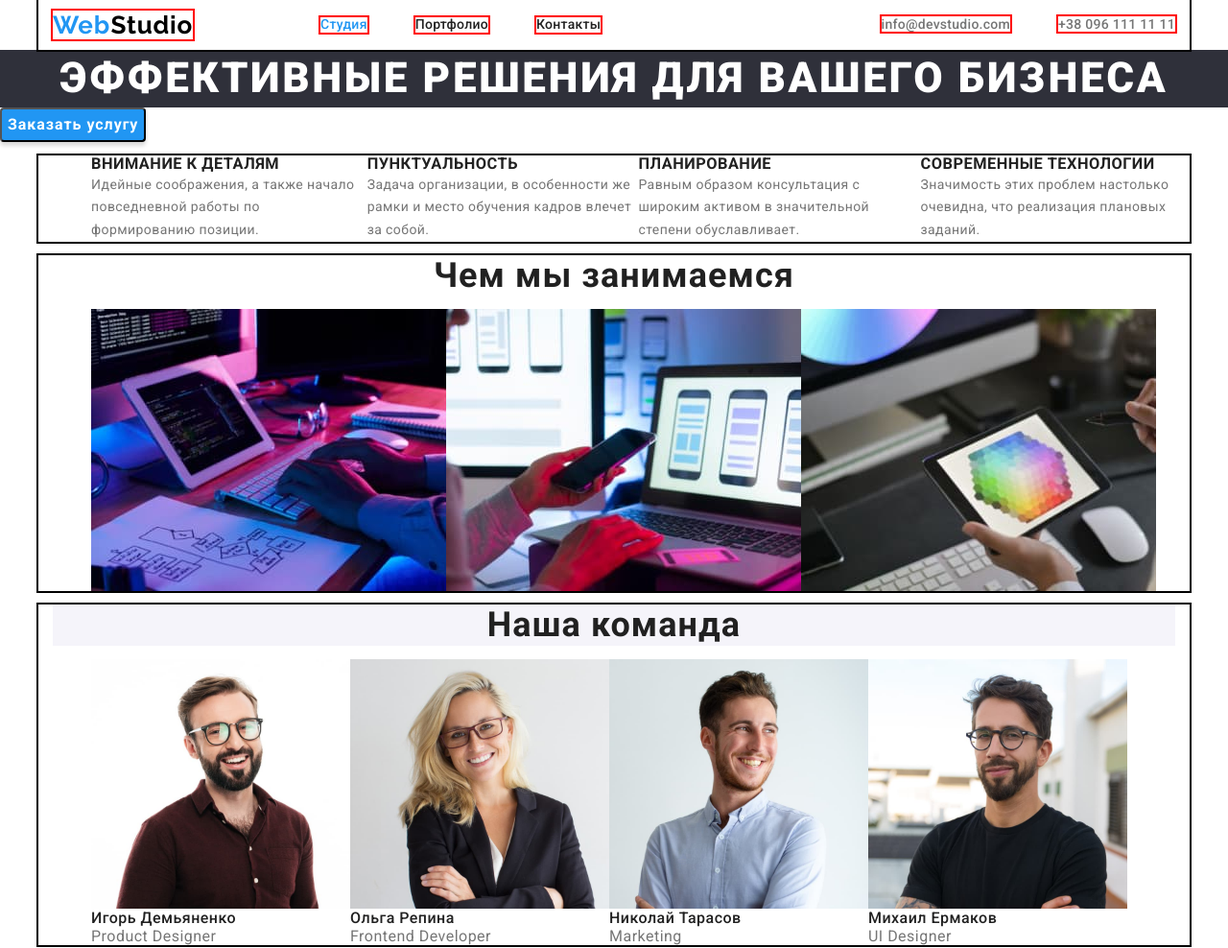
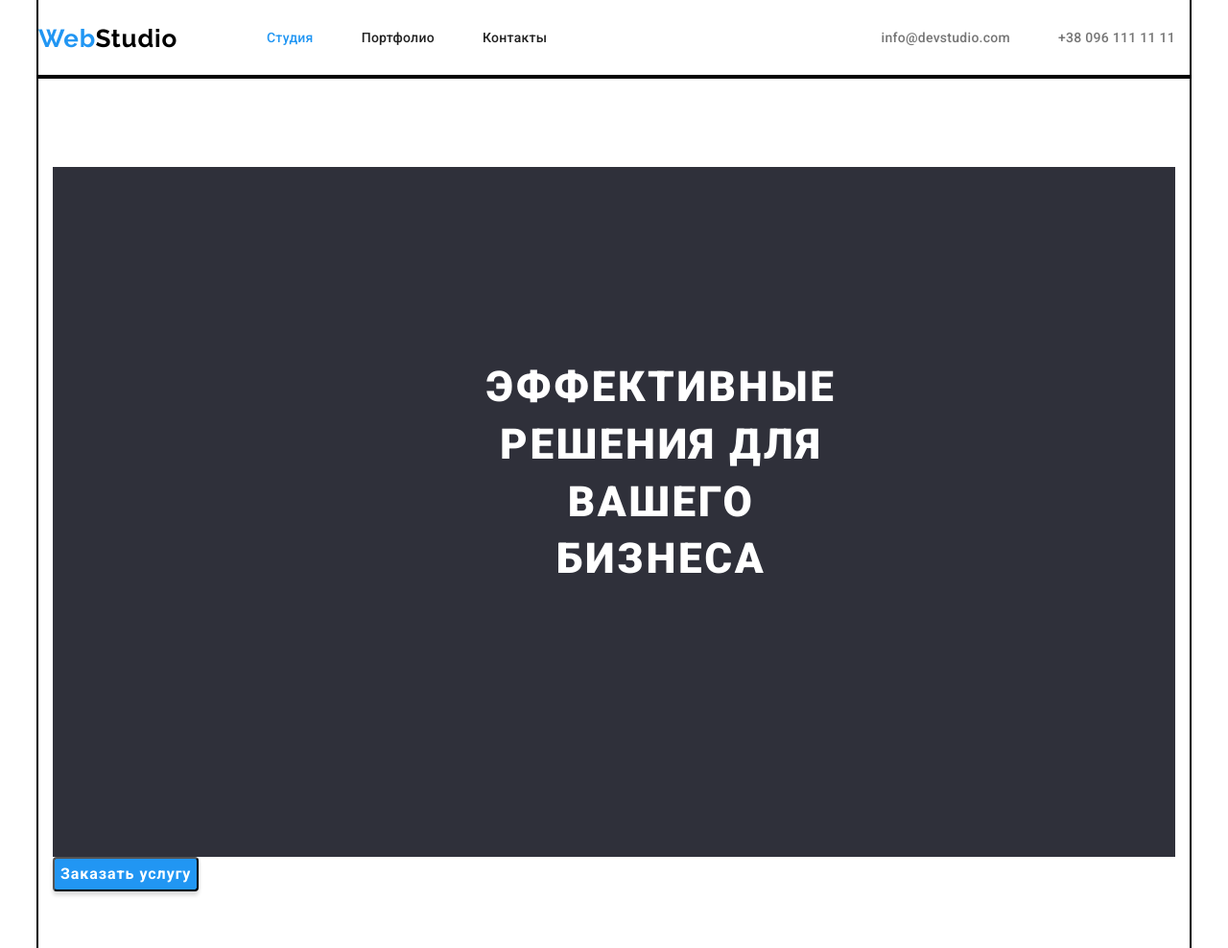
Before and after one commit to Oleh-Orlovskyi/goit-markup-hw-03, a plain HTML site: page index.html in a window 1280 px wide. Shown: the top 988 px of the page at 96% size. Drawn offline with nearby package versions, Linux system fonts and the light colour scheme.

Commit message:
header fin

```diff
--- a/css/styles.css
+++ b/css/styles.css
@@ -11,6 +11,12 @@
     --blue-bg-color: #2196f3;
     --darkness-bg-color: #2F303A;
     --white-bg-color: #ffffff;
+
+    --marg-benefits: 30px;
+    --item-benefits: 2;
+
+    --marg-job: 30px;
+    --item-job: 2;
 }
 
 
@@ -38,6 +44,7 @@ h3,
 h4,
 p {
     margin: 0;
+    padding: 0;
  }
 
 
@@ -51,6 +58,8 @@ img {
     display: flex;
     align-items: center;
     margin-left: auto;
+    padding-left: 0;
+
 }
 .header-bg
 {
@@ -67,8 +76,8 @@ img {
     line-height: 1.19;
     letter-spacing: 0.03em;
     text-decoration: none;
-    word-spacing: -0.25em;
-    outline: 2px solid red;
+    word-spacing: -0.29em;
+
 
 }
 
@@ -80,11 +89,30 @@ img {
 
 .nav {
     display: flex;
+   margin-left: 0;
+   }
+
+.page-nav {
+    margin-left: 93px;
+    margin-top: 32px;
+    margin-bottom: 32px;
+    padding-left: 0;
 
 }
 
-.page-nav {
-    margin-left: 93px;
+ .item {
+     margin-right: 50px;
+ }
+
+
+/*очищення правого відступу*/
+.page-nav .item:last-child {
+    margin-right: 0px;
+}
+
+/*очищення правого відступу*/
+.header-nav .item-tel:last-child {
+    margin-right: 0px;
 }
 .button {
     font-weight: 500;
@@ -107,6 +135,7 @@ color: var(--white-txt-color);
 {
 position: centr;
 
+
     background-color: var(--blue-bg-color);
     box-shadow: 0px 4px 4px rgba(0, 0, 0, 0.15);
     border-radius: 4px;
@@ -121,14 +150,13 @@ position: centr;
 }
 
 .anchor {
-        display: block;
-            color: var(--dark-txt-color);
+    display: block;
+    color: var(--dark-txt-color);
     font-weight: 500;
     line-height: 1.14;
     letter-spacing: 0.02em;
     text-decoration: none;
-    margin-right: 50px;
-    outline: 2px solid red;
+
 
 }
 
@@ -138,9 +166,7 @@ position: centr;
 {
     color: var(--blue-txt-color);
 }
- .item {
-    margin-right: 50px;
-}
+
 
 .contacts {
     color: var(--gray-txt-color);
@@ -148,8 +174,7 @@ position: centr;
     letter-spacing: 0.02em;
     line-height: 1.14;
     text-decoration: none;
-    /*margin-right: 50px;*/
-    outline: 2px solid red;
+
 }
 
 
@@ -163,6 +188,7 @@ position: centr;
 .no-points {
     list-style: none;
     display: flex;
+
 
 }
 
@@ -223,9 +249,20 @@ word-spacing: -0.25em;
        color: var(--white-txt-color);
 }
 
+.section {
+    padding-top: 94px;
+    padding-bottom: 94px;
+}
+
 .hero
+
 {
-    background-color: var(--darkness-bg-color);
+    padding-top: 200px;
+    padding-bottom: 280px;
+    padding-left: 452px;
+    padding-right: 452px;
+    margin-bottom: 0px;
+
     color: var(--white-txt-color);
     font-weight: 900;
     font-size: 44px;
@@ -233,13 +270,31 @@ word-spacing: -0.25em;
     text-align: center;
     letter-spacing: 0.06em;
     text-transform: uppercase;
+    display: flex;
+
+    background-color: var(--darkness-bg-color);
+
 }
+
+
+/*.our-benefits
+{
+    display: flex;
+    flex-wrap: wrap;
+margin: -15px;
+}*/
+
+
 
 .benefits
 {
     line-height: 1.14;
     letter-spacing: 0.03em;
     text-transform: uppercase;
+    display: flex;
+    flex-wrap: wrap;
+    flex-basis: calc((100% - var(--marg-benefits) * var(--item-benefits)) / var(--item-benefits));
+    margin: 15px;
 
 }
 
@@ -260,6 +315,18 @@ word-spacing: -0.25em;
     letter-spacing: 0.03em;
 background-color: var(--white-bg-color);
 }
+
+.our-job {
+display: flex;
+    flex-wrap: wrap;
+
+    margin: -15px;
+}
+
+ .about-job {
+    flex-basis: calc((100% - var(var(--marg-job)) * var(--item-job)) / var(--item-job));
+    margin: 15px;
+ }
 
 
 .team
--- a/index.html
+++ b/index.html
@@ -19,36 +19,36 @@
 		<!--Хедер-->
 		<header class="header-bg">
 			<div class="container header-nav">
-									<a class="logo-header" href="/">
-						Web
-						<span class="logo-header-part-2">Studio</span>
-					</a>
-					<nav class="nav"></nav>
+				<a class="logo-header" href="/">
+					Web
+					<span class="logo-header-part-2">Studio</span>
+				</a>
+				<nav class="nav">
 					<ul class="no-points page-nav">
-						<li ><a class="anchor current" href="./index.html">Студия</a></li>
-						<li ><a class="anchor" href="./portfolio.html">Портфолио</a></li>
-						<li ><a class="anchor" href="">Контакты</a></li>
+						<li class="item"><a class="anchor current" href="./index.html">Студия</a></li>
+						<li class="item"><a class="anchor" href="./portfolio.html">Портфолио</a></li>
+						<li class="item"><a class="anchor" href="">Контакты</a></li>
 					</ul>
 				</nav>
 				<ul class="no-points header-nav">
 					<li><a class="contacts item" href="mailto:info@devstudio.com">info@devstudio.com</a></li>
-					<li><a class="contacts" href="tel:+380961111111">+38 096 111 11 11</a></li>
+					<li><a class="contacts item-tel" href="tel:+380961111111">+38 096 111 11 11</a></li>
 				</ul>
 			</div>
 		</header>
 		<!--Main-->
 		<main>
-			<div>
-				<section>
+			<div class="container">
+				<section class="section">
 					<h1 class="hero">Эффективные решения для вашего бизнеса</h1>
 					<button class="button btn-order" type="button">Заказать услугу</button>
 				</section>
 			</div>
 
-			<section>
+			<section class="section">
 				<div class="container">
 					<h2 hidden>Наши преимущества</h2>
-					<ul class="no-points">
+					<ul class="no-points our-benefits">
 						<li>
 							<h3 class="benefits">Внимание к деталям</h3>
 							<p class="description">
@@ -75,11 +75,11 @@
 				</div>
 			</section>
 
-			<section>
+			<section class="section">
 				<div class="container">
 					<h2 class="about">Чем мы занимаемся</h2>
-					<ul class="no-points">
-						<li>
+					<ul class="no-points our-job">
+						<li class="about-job">
 							<a href="">
 								<img src="./images/box-1.jpg" alt="Фото лептопа на столе" width="370" height="294" />
 							</a>
@@ -98,7 +98,7 @@
 				</div>
 			</section>
 
-			<section>
+			<section class="section">
 				<div class="container">
 					<h2 class="our-team">Наша команда</h2>
 					<ul class="no-points">
```
